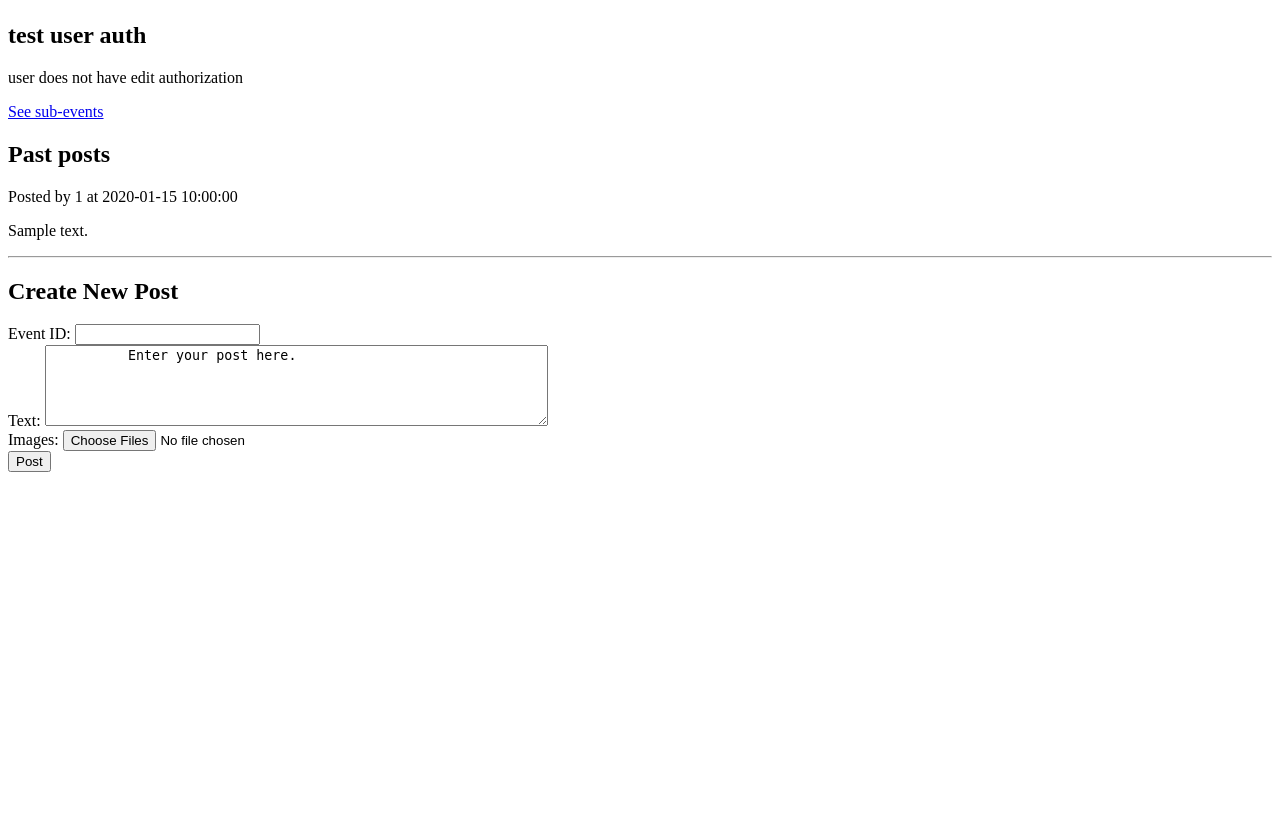
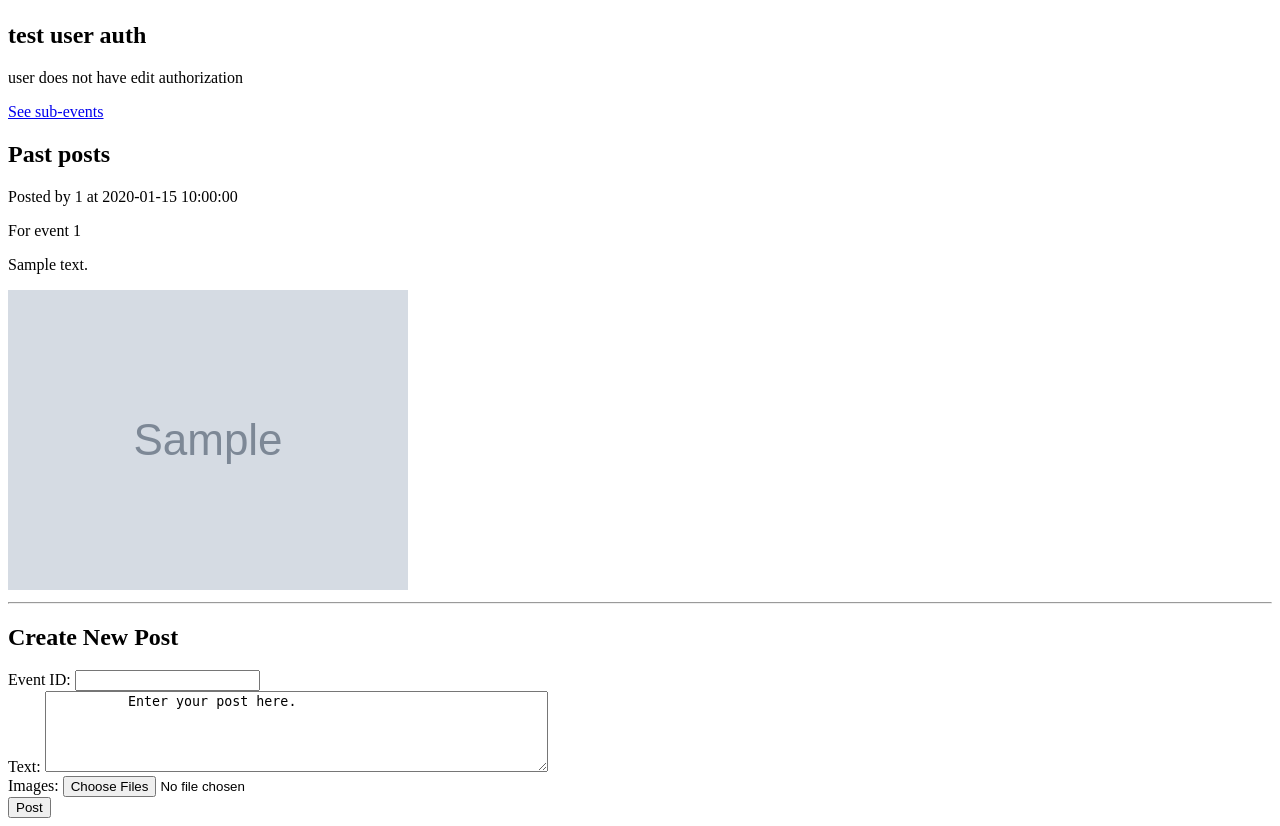
Before and after one commit to knative-portability/large-events, a Flask app: template pageserve/templates/index.html in a window 1280 px wide. Shown: the part 58-884 px from the top of the page. Before the commit the page ends 530 px from the top, so only its background shows below. Run offline with Flask 2, Linux system fonts and the light colour scheme; the template is opened without the code that fills it: most values are stand-ins (such as "Sample title", 1, 10 or a date in 2020); grey boxes marked "Sample" are stand-in pictures; parts of the project's set-up code (start-up, migrations or seed data) failed here and were passed over; some libraries are stand-ins or nearby versions.

Commit message:
Fix file upload and web UI formatting

```diff
--- a/pageserve/app.py
+++ b/pageserve/app.py
@@ -75,7 +75,7 @@ def add_post():
     """
     url = app.config['POSTS_ENDPOINT'] + 'add'
     form_data = dict(**request.form.to_dict(), author_id=get_user())
-    r = requests.post(url, data=form_data)
+    r = requests.post(url, data=form_data, files=request.files)
     return r.content, r.status_code
 
 
--- a/pageserve/templates/index.html
+++ b/pageserve/templates/index.html
@@ -34,11 +34,15 @@ limitations under the License.
 {% for post in posts %}
 <p>Posted by {{post.author_id}} at {{post.created_at}}</p>
 
+<p>For event {{ post.event_id }}</p>
+
 {% if post.text %}
 <p>{{post.text}}</p>
 {% endif %}
-{% if post.images %}
-<p>This is an image but we can't display it right now</p>
+{% if post.files %}
+  {% for file in post.files %}
+  <img src="{{ file }}">
+  {% endfor %}
 {% endif %}
 
 <hr>
@@ -46,7 +50,6 @@ limitations under the License.
 {% endfor %}
 
 <h2>Create New Post</h2>
-<!-- TODO: add correct endpoint and make sure fields are correct-->
 <form action="/v1/add_post" method="post" enctype="multipart/form-data">
     <div> <!-- TODO(cmei4444): implement event picker -->
         <label for="event_id">Event ID:</label>
```
